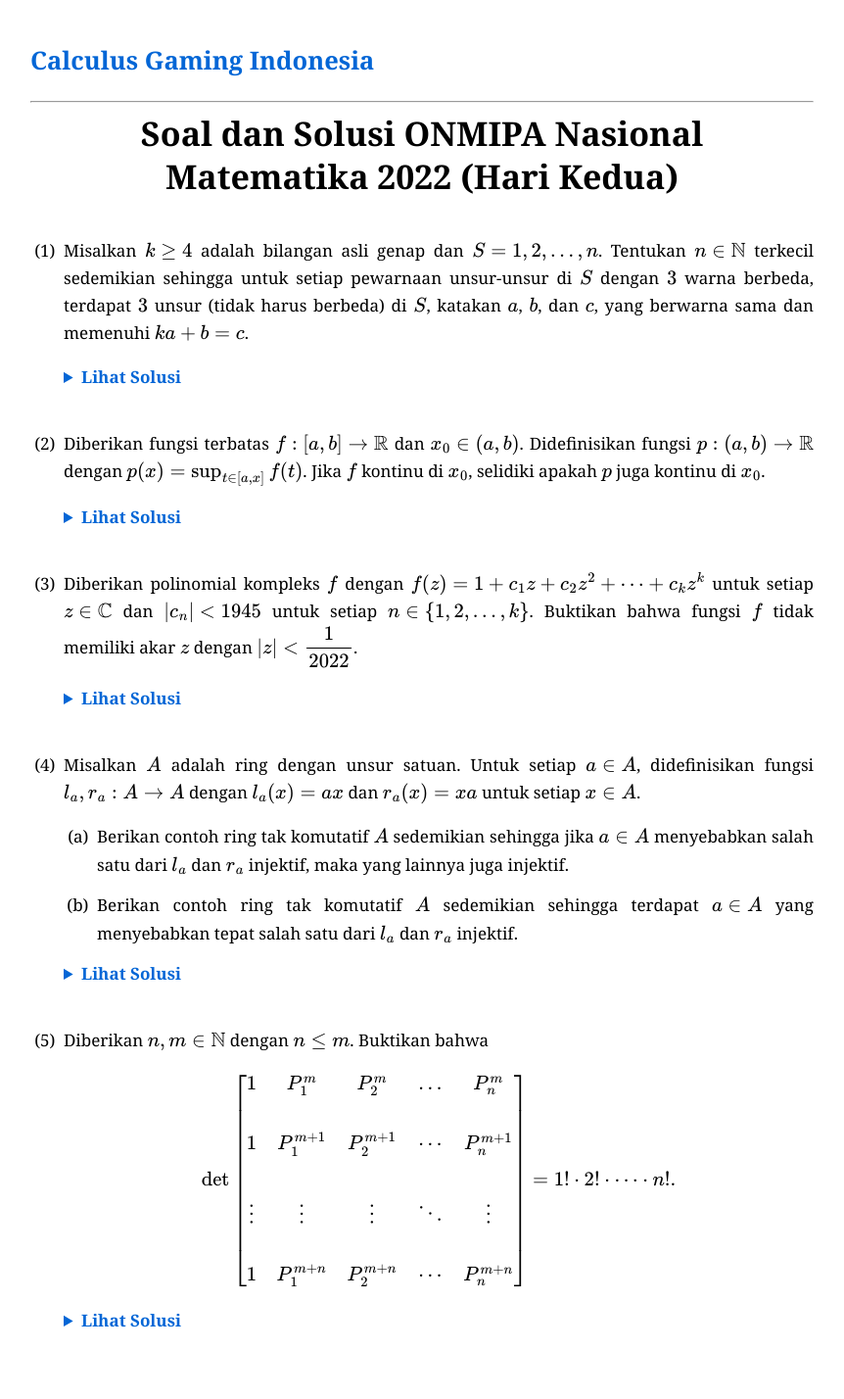
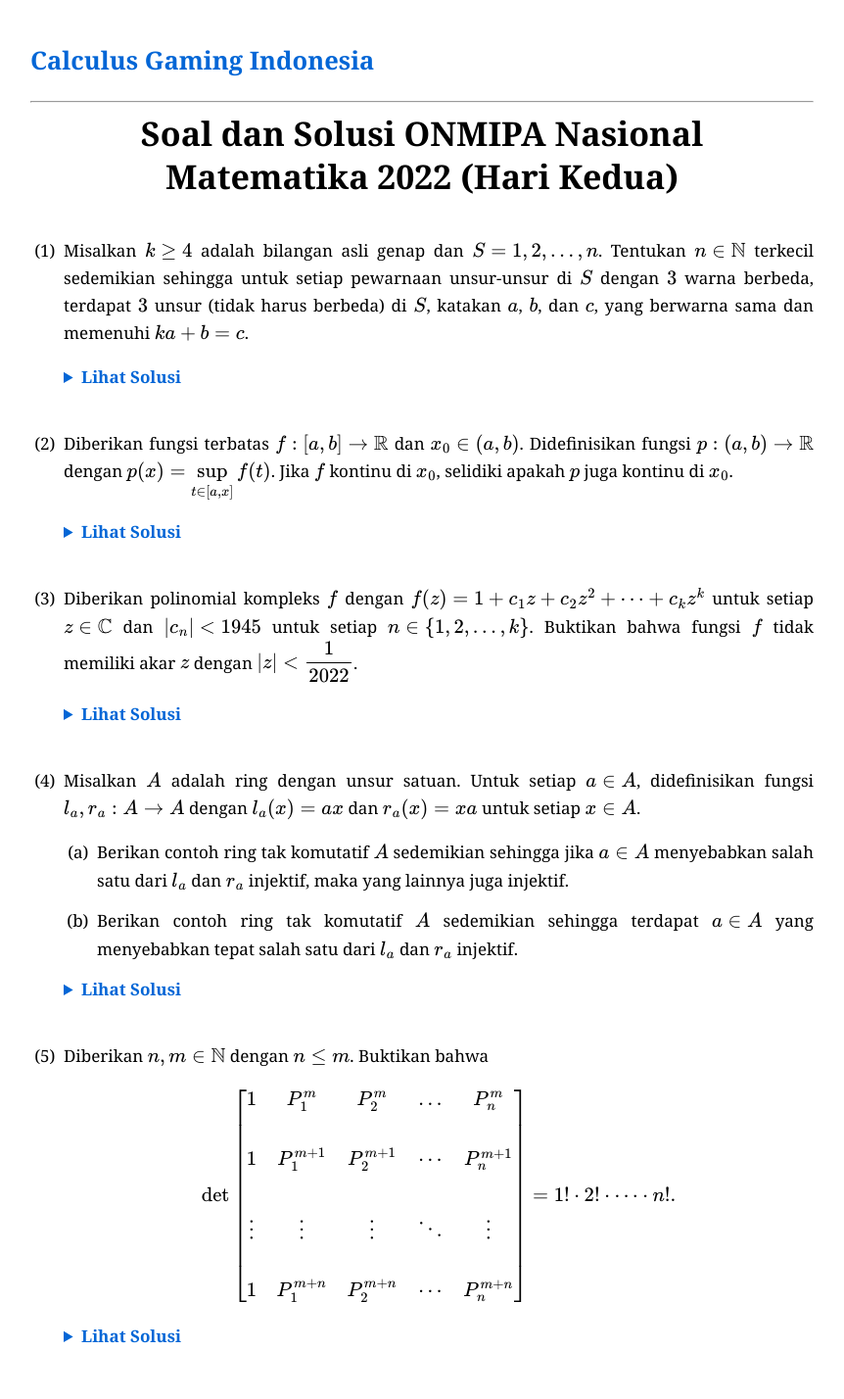
Before and after one commit to calculusgamingindonesia/calculusgamingindonesia.github.io, a Jekyll site: the page built from _posts/2026-07-01-onmipa-nas-mat-22-2.md, in a window 1280 px wide. Shown: the whole page at 98% size, without its empty margins (209-1071 px from the left). Built offline with Jekyll 4.4.1, drawn with Linux system fonts in a browser that asks for light colours; some web fonts are replaced.

Commit message:
Update 2026-07-01-onmipa-nas-mat-22-2.md

```diff
--- a/_posts/2026-07-01-onmipa-nas-mat-22-2.md
+++ b/_posts/2026-07-01-onmipa-nas-mat-22-2.md
@@ -24,7 +24,7 @@ urutan: 20
    </div>
    </details>
 
-2. Diberikan fungsi terbatas $f:[a, b]\to\mathbb{R}$ dan $x_0\in(a, b)$. Didefinisikan fungsi $p:(a, b)\to\mathbb{R}$ dengan $p(x)=\sup_{t\in[a, x]}f(t)$. Jika $f$ kontinu di $x_0$, selidiki apakah $p$ juga kontinu di $x_0$.
+2. Diberikan fungsi terbatas $f:[a, b]\to\mathbb{R}$ dan $x_0\in(a, b)$. Didefinisikan fungsi $p:(a, b)\to\mathbb{R}$ dengan $\displaystyle p(x)=\sup_{t\in[a, x]}f(t)$. Jika $f$ kontinu di $x_0$, selidiki apakah $p$ juga kontinu di $x_0$.
 
    <details>
    <summary>Lihat Solusi</summary>
```
